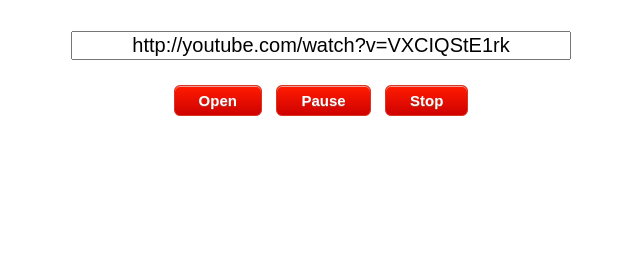
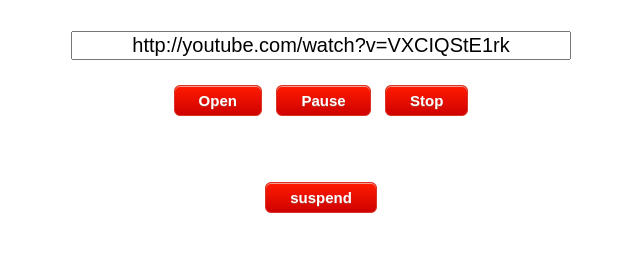
Before and after one commit to shackspace/augenkrebs, a Python web app: template templates/byteplayer.html in a window 1280 px wide. Shown: the part 100-353 px from the top of the page, without its empty margins (319-959 px from the left). Run offline with Jinja, Linux system fonts and the light colour scheme; the template is opened without the code that fills it, so the values that code supplies are empty.

Commit message:
added "suspend" button for suspend-to-RAM
Added the button and all the code necessary to make it do its thing.

```diff
--- a/byteplayer.py
+++ b/byteplayer.py
@@ -50,6 +50,7 @@
 
 	def open(self,url):
 		self.stop() #before opening a new video, stop any video potentially still running
+		#TODO implement timeouts for calls to video URL processors like youtube-dl
 		for playfunc in [self.youtubedl_play,self.livestreamer_play,self.plainurl_play]:
 			try:
 				playfunc(url)
--- a/config.py
+++ b/config.py
@@ -7,3 +7,4 @@
 MPLAYERARGS = ["--fs","--slave", "--input=file="+MPLAYER_PIPE_NAME, "--cache=32000", "--framedrop", "--cookies", "--cookies-file="+COOKIEFILE]
 YOUTUBEDLARGS = ["--get-url","--cookies",COOKIEFILE]
 LIVESTREAMERARGS = ["best","--verbose-player","--player-passthrough","hls,http,rtmp","-p",' '.join(["mplayer2"] + MPLAYERARGS)]
+SUSPEND_COMMAND = ["echo","please configure the proper command for suspend to ram"] #["sudo","pm-suspend"]
--- a/main.py
+++ b/main.py
@@ -14,8 +14,10 @@
 sys.path.append(os.path.dirname(__file__))
 from config import *
 from byteplayer import *
+from powermanagement import *
 
 urls = (
+	'/powermanagement(.*)', 'powermanagement',
 	'/(.*)', 'byteplayer'
     )
 
--- a/static/style.css
+++ b/static/style.css
@@ -25,11 +25,11 @@
 	font-size: 15pt;
 }
 
-#buttons
+.buttons
 {
 	padding: 20px;
 }
-#buttons input
+.buttons input
 {
 	box-shadow:inset 0px 1px 0px 0px #f29c93;
 	background:linear-gradient(to bottom, #fe1a00 5%, #ce0100 100%);
@@ -47,11 +47,11 @@
 	text-shadow:0px 1px 0px #b23e35;
 	margin: 5px;
 }
-#buttons input:hover {
+.buttons input:hover {
 	background:linear-gradient(to bottom, #ce0100 5%, #fe1a00 100%);
 	background-color:#ce0100;
 }
-#buttons input:active {
+.buttons input:active {
 	position:relative;
 	top:1px;
 }
--- a/templates/byteplayer.html
+++ b/templates/byteplayer.html
@@ -15,13 +15,18 @@
 					placeholder="http://youtube.com/blubb"
 				>
 
-				<div id="buttons">
+				<div class="buttons">
 					<input type="submit" name="do" value="Open" id="open">
 					<input type="submit" name="do" value="Pause">
 					<input type="submit" name="do" value="Stop">
 				</div>
 			</form>
 		</div>
+		<div class="buttons">
+			<form method="get" action="/powermanagement">
+				<input type="submit" name="action" value="suspend">
+			</form>
+		</div>
 		<script src="static/byteplayer.js" lang="text/javascript"></script>
 	</body>
 </html>
```
Also changed, not shown: powermanagement.py (added, +26 -0 lines).
